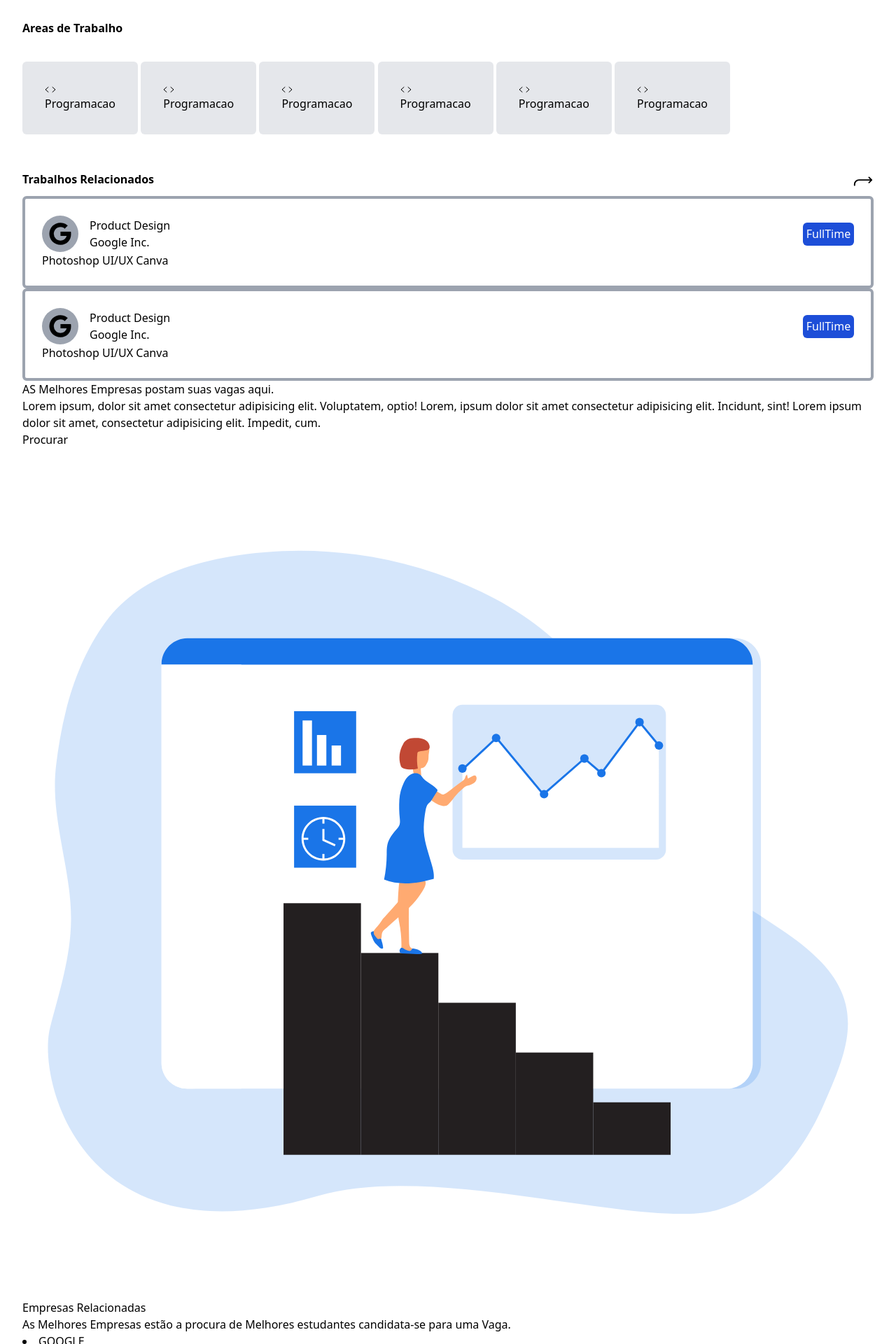
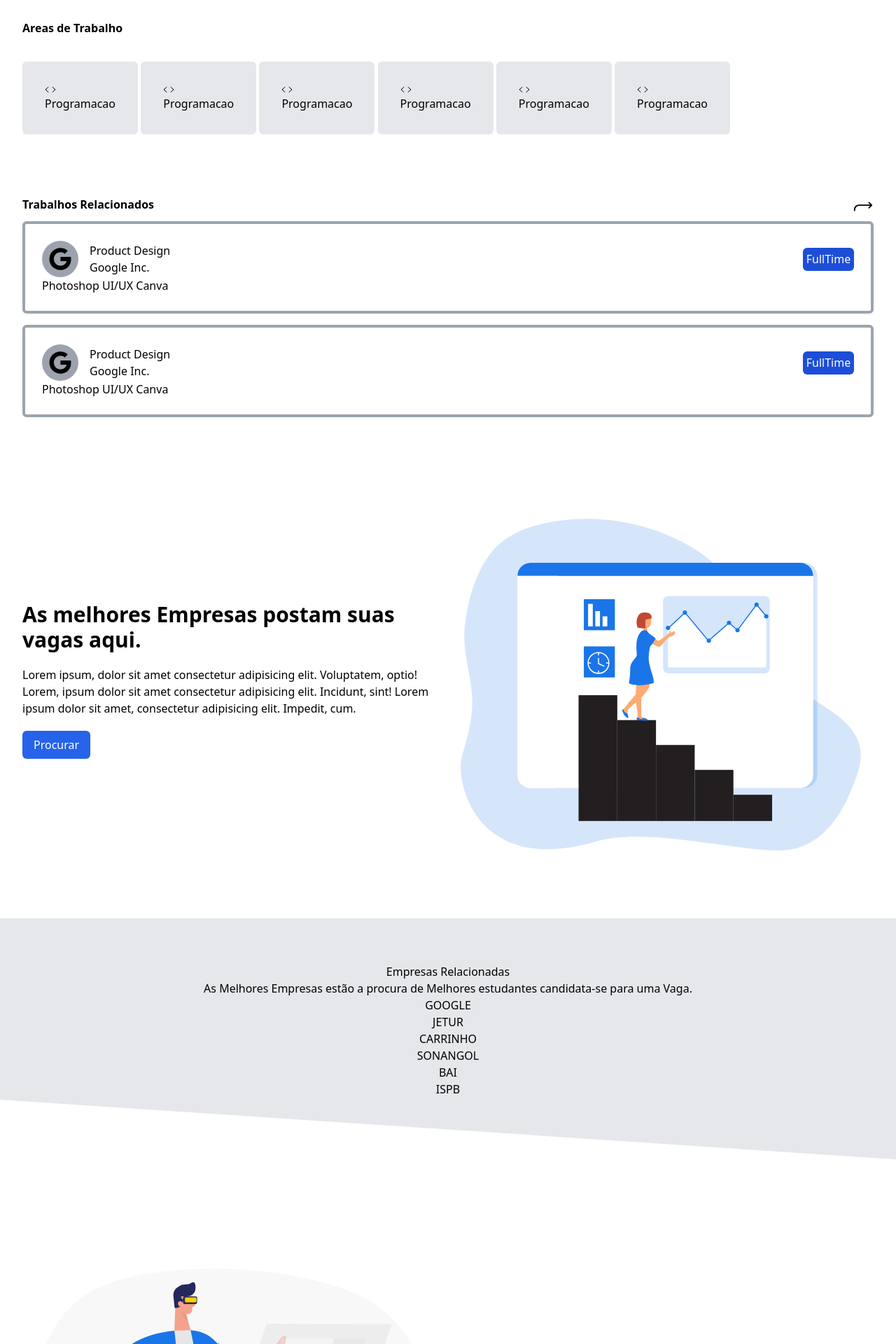
Before and after one commit to iamcelestino/VAGA, a PHP site: page /VAGA/ in a window 1280 px wide. Shown: the part 510-2430 px from the top of the page at 70% size. Run offline with PHP 8.4, Linux system fonts and the light colour scheme.

Commit message:
style: add style to the home page

```diff
--- a/App/views/home.php
+++ b/App/views/home.php
@@ -114,14 +114,14 @@
             </div>
         </section>
         <section>
-            <div class="container">
+            <div class="container py-9">
                 <div class="flex justify-between">
                     <h2 class="font-bold">Trabalhos Relacionados</h2>
                     <a href="">
                         <ion-icon class="text-3xl" name="return-up-forward-outline"></ion-icon>
                     </a>
                 </div>
-                <div class="">
+                <div class="mb-4">
                     <div class="border-4 border-gray-400 rounded-md p-6">
                         <div class="flex items-center justify-between">
                             <div class="flex items-center">
@@ -166,60 +166,84 @@
         </section>
 
         <section>
-            <div class="container">
-                <div>
-                    <h2>AS Melhores Empresas postam suas vagas aqui.</h2>
-                    <p>
+            <div class="container py-9">
+                <div class="flex flex-col md:flex-row md:items-center">
+                    <div class="md:w-2/4">
+                        <h2 class="text-3xl font-bold">As melhores Empresas postam suas vagas aqui.</h2>
+                        <p class="my-5">
                             Lorem ipsum, dolor sit amet consectetur adipisicing elit. Voluptatem, optio!
                             Lorem, ipsum dolor sit amet consectetur adipisicing elit. Incidunt, sint!
                             Lorem ipsum dolor sit amet, consectetur adipisicing elit. Impedit, cum.
                         </p>
-                    <a href="">Procurar</a>
+                        <a class="bg-blue-600 text-white py-2 px-4 font-medium rounded-md inline-block" href="">Procurar</a>
                     </div>
-                <div>
+                    <div class="md:w-2/4">
                         <img src="<?= ASSETS_URL?>/images/analyst-22.svg" alt="">
                     </div>
                 </div>
+            </div>
         </section>
-        <section class="">
-            <div class="container">
+        <section >
+            <div  style="background-image: url('./public/assets/images/wave.svg');"  class="bg-no-repeat bg-center bg-cover min-h-full pb-52 pt-16">
+                <div class="text-center">
                     <h1>Empresas Relacionadas</h1>
                     <p>
                         As Melhores Empresas estão a procura de Melhores estudantes
                         candidata-se para uma Vaga.
                     </p>
                     <div>
-                    <li><a href="">GOOGLE</a></li>
-                    <li><a href=""></a>JETUR</li>
-                    <li><a href=""></a>CARRINHO</li>
-                    <li><a href=""></a>SONANGOL</li>
-                    <li><a href=""></a>BAI</li>
-                    <li><a href=""></a>ISPB</li>
+                        <li class="list-none"><a href="">GOOGLE</a></li>
+                        <li class="list-none"><a href=""></a>JETUR</li>
+                        <li class="list-none"><a href=""></a>CARRINHO</li>
+                        <li class="list-none"><a href=""></a>SONANGOL</li>
+                        <li class="list-none"><a href=""></a>BAI</li>
+                        <li class="list-none"><a href=""></a>ISPB</li>
+                    </div>
+                </div>
+            </div>
+        </section>
+
+        <section>
+            <div class="container pb-16">
+                <div class="flex flex-col md:flex-row md:items-center">
+                    <div class="md:w-2/4">
+                        <img src="<?= ASSETS_URL?>/images/augmented-reality-1-20.svg" alt="">
+                    </div>
+                    <div class="md:w-2/4">
+                        <h2 class="text-3xl font-bold">As melhores Empresas postam suas vagas aqui.</h2>
+                        <p class="my-5">
+                            Lorem ipsum, dolor sit amet consectetur adipisicing elit. Voluptatem, optio!
+                            Lorem, ipsum dolor sit amet consectetur adipisicing elit. Incidunt, sint!
+                            Lorem ipsum dolor sit amet, consectetur adipisicing elit. Impedit, cum.
+                        </p>
+                        <a class="bg-blue-600 text-white py-2 px-4 font-medium rounded-md inline-block" href="">Procurar</a>
+                    </div>
                 </div>
             </div>
         </section>
     </main>
-    <footer>
-        <div class="container">
+    <footer class="bg-black text-white">
+        <div class="container py-9">
             <div class="">
+                <div class="flex items-center justify-between">
                     <div class="">
                         <a href="">
-                        <span>V</span>
-                        <span>VAGA.</span>
+                            <span class="font-bold text-4xl text-blue-600">VAGA.</span>
                         </a>
                     </div>
-                <div class="">
-                    <ion-icon name="logo-twitter"></ion-icon>
-                    <ion-icon name="logo-linkedin"></ion-icon>
-                    <ion-icon name="logo-instagram"></ion-icon>
+                    <div class="flex items-center">
+                        <ion-icon class="text-3xl" name="logo-twitter"></ion-icon>
+                        <ion-icon class="text-3xl" name="logo-linkedin"></ion-icon>
+                        <ion-icon class="text-3xl" name="logo-instagram"></ion-icon>
                     </div>
                 </div>
-            <div class="">
-                <p>Copyright 2020 Vaga<span></span></p>
-                <div>
-                    <p>Police and privacy</p>
-                    <p>Terms of Service</p>
-                    <p>Security & Privacy</p>
+                <div class="flex flex-col mt-4 border-t-2 border-gray-200 pt-4 md:flex-row md:justify-between">
+                    <p class="order-2 mt-2 md:mt-0">Copyright 2020 Vaga<span></span></p>
+                    <div class="flex md:order-2">
+                        <p class="">Police and privacy</p>
+                        <p class="mx-6">Terms of Service</p>
+                        <p class="">Security & Privacy</p>
+                    </div>
                 </div>
             </div>
         </div>
--- a/tailwind.config.js
+++ b/tailwind.config.js
@@ -2,6 +2,8 @@ module.exports = {
     content: ["./App/views/**/*.{php,js}"],
     theme: {
       extend: {
+        backgroundImage: {
+          'section-pattern': "url('./public/assets/images/wave.svg')",
       },
       container: {
         center: true,
@@ -15,3 +17,4 @@ module.exports = {
     },
     plugins: [],
 }
+}
```
Also changed, not shown: public/assets/images/augmented-reality-1-20.svg (added), public/assets/images/wave.svg (added), public/assets/style/output.css. Lines whose indentation alone changed are shown as unchanged.
